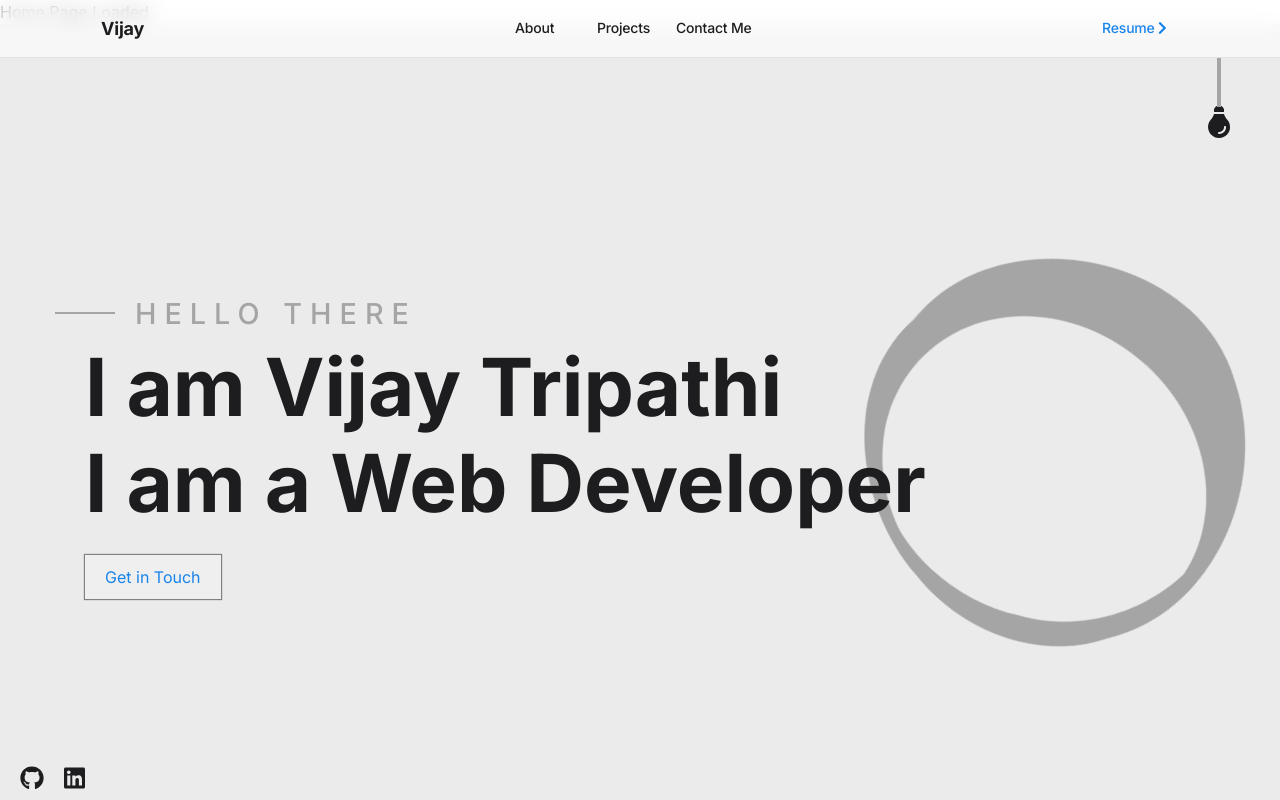
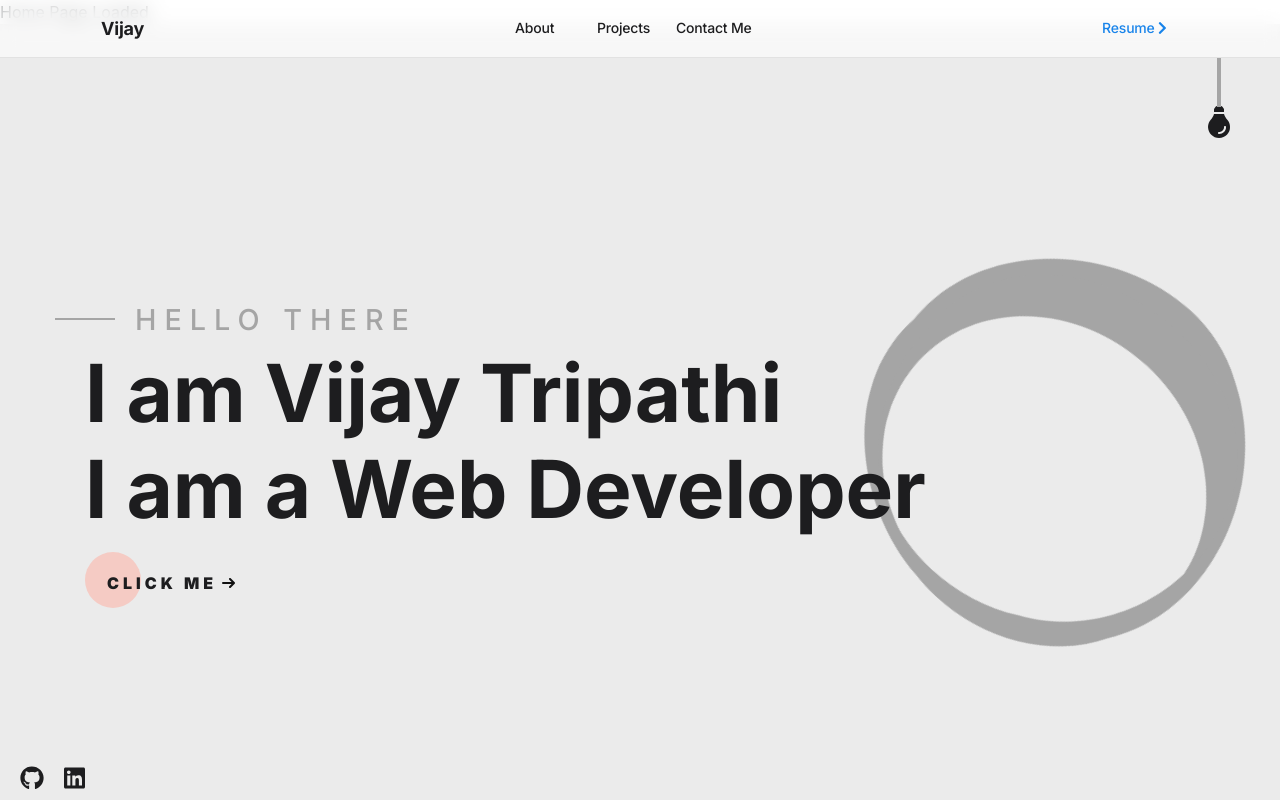
Before and after one commit to xvijay/Portfolio-2, a React (Create React App) app: page /home in a window 1280 px wide. Shown: the top 800 px of the page. Built offline with nearby package versions, Linux system fonts and the light colour scheme.

Commit message:
updated button

```diff
--- a/src/Page/page.js
+++ b/src/Page/page.js
@@ -25,8 +25,8 @@ const HomePage = ({ themeSelect, theme }) => {
           <h1>
             I am Vijay Tripathi<br></br>I am a Web Developer
           </h1>
-          <div>
-            <button
+          <div class="pt-4">
+            {/* <button
               className="buttonAnimation"
               id="git-in-touch"
               style={{
@@ -37,7 +37,14 @@ const HomePage = ({ themeSelect, theme }) => {
             >
               Get in Touch
               <div className="overlay"></div>
-            </button>
+            </button> */}
+            <a href="/" class="cta">
+              <span>Click me</span>
+              <svg width="13px" height="10px" viewBox="0 0 13 10">
+                <path d="M1,5 L11,5"></path>
+                <polyline points="8 1 12 5 8 9"></polyline>
+              </svg>
+            </a>
           </div>
         </Container>
       </div>
--- a/src/Theme/Component/_home.scss
+++ b/src/Theme/Component/_home.scss
@@ -224,37 +224,132 @@
 }
 
 .buttonAnimation {
-  padding: 10px 20px;
-  // background: transparent;
-  border: 1px solid;
-  margin-top: 1.5rem;
-  color: white;
+  font-family: League Spartan, Helvetica, Arial, sans-serif;
+  font-size: 0.875em;
+  letter-spacing: 3px;
+  padding: 12px 20px;
+  background-color: #f06449;
+  background: linear-gradient(270deg, #f06449, #ef3636);
+  color: #fff;
   position: relative;
-  z-index: 1;
-  color: #1984ea;
+  transition: all 0.3s;
+  overflow: hidden;
   border: none;
-  box-shadow: 0 0px 1px 1px #00000073;
 
   & .overlay {
     position: absolute;
-    width: 0%;
-    height: 100%;
-    left: 0;
     background: #1984ea;
     z-index: -1;
     transition: width 0.35s ease-in-out;
+    position: absolute;
+    top: 0;
+    width: 100%;
+    height: 100%;
+    background: red;
+    left: 0%;
   }
 
   &:hover {
-    color: white;
+    // color: white;
+    outline-width: 0;
     & .overlay {
+      z-index: 1;
+      transform: translateX(200px);
+      transition: transform 0.75s cubic-bezier(0.694, 0.048, 0.335, 1),
+        -webkit-transform 0.75s cubic-bezier(0.694, 0.048, 0.335, 1);
+      // // width: 100%;
+      // animation-name: example;
+      // animation-duration: 0.5s;
+      // animation-iteration-count: 1;
+    }
+  }
+  @keyframes example {
+    0% {
+      left: 10%;
+      width: 100%;
+    }
+    25% {
+      left: 30%;
+      width: 100%;
+    }
+    50% {
+      left: 60%;
+      width: 100%;
+    }
+    75% {
+      left: 90%;
+      width: 100%;
+    }
+    100% {
+      left: 100%;
       width: 100%;
     }
   }
-
   // &:hover {
   //   background: #1984ea;
   //   color: white;
   //   transition: all 0.3s ease;
   // }
 }
+
+a {
+  text-decoration: none;
+  color: inherit;
+}
+$color: #111;
+$primary: #ffab9d;
+
+a {
+  text-decoration: none;
+  color: inherit;
+}
+
+.cta {
+  position: relative;
+  margin: auto;
+  padding: 19px 22px;
+  transition: all 0.2s ease;
+}
+.cta:before {
+  content: "";
+  position: absolute;
+  top: 0;
+  left: 0;
+  display: block;
+  border-radius: 28px;
+  background: rgba(255, 171, 157, 0.5);
+  width: 56px;
+  height: 56px;
+  transition: all 0.3s ease;
+}
+.cta span {
+  position: relative;
+  font-size: 16px;
+  line-height: 18px;
+  font-weight: 900;
+  letter-spacing: 0.25em;
+  text-transform: uppercase;
+  vertical-align: middle;
+}
+.cta svg {
+  position: relative;
+  top: 0;
+  margin-left: 10px;
+  fill: none;
+  stroke-linecap: round;
+  stroke-linejoin: round;
+  stroke: #111;
+  stroke-width: 2;
+  transform: translateX(-5px);
+  transition: all 0.3s ease;
+}
+.cta:hover:before {
+  width: 100%;
+  background: #ffab9d;
+}
+.cta:hover svg {
+  transform: translateX(0);
+}
+.cta:active {
+  transform: scale(0.96);
+}
```
